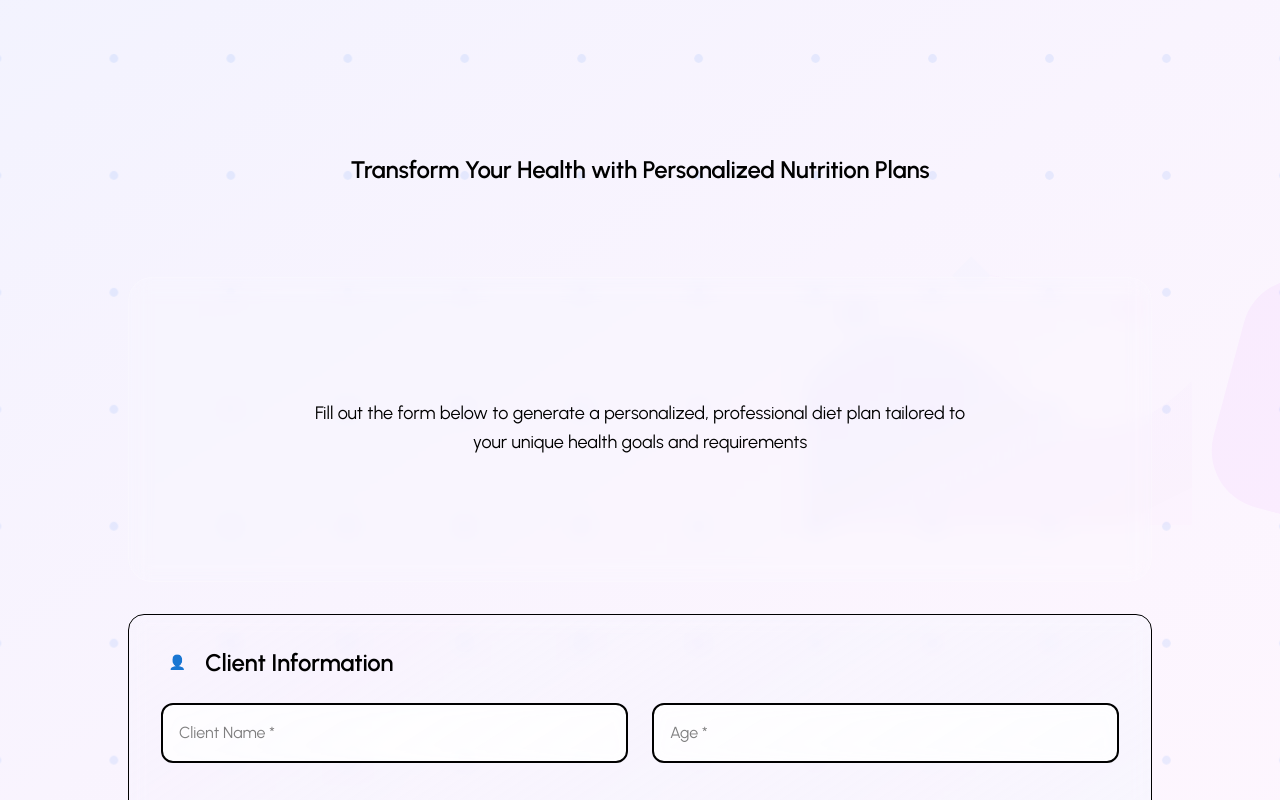
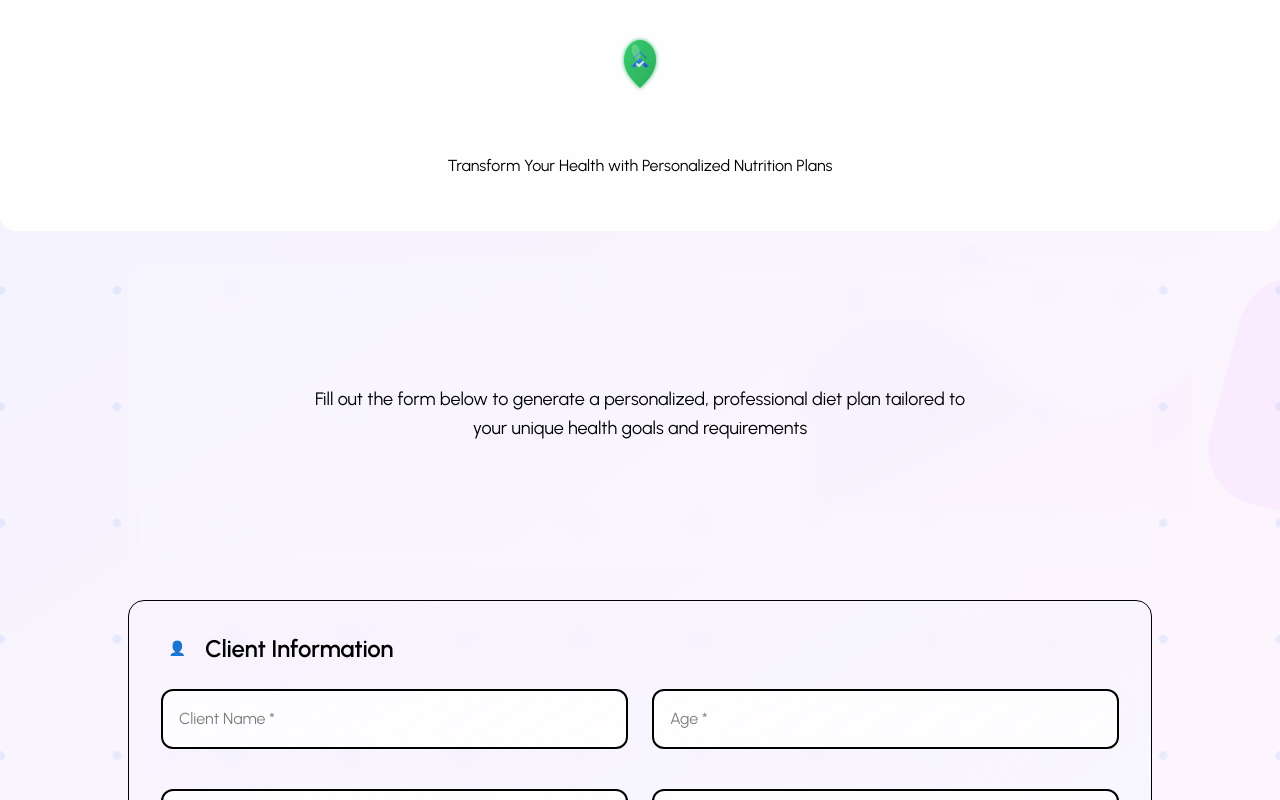
Before and after one commit to ShahidAktarMir/priya-diet-app, a React (Vite) app: page / in a window 1280 px wide. Shown: the top 800 px of the page. Built offline with nearby package versions, Linux system fonts and the light colour scheme.

Commit message:
Implement Premium Header Design

```diff
--- a/src/App.jsx
+++ b/src/App.jsx
@@ -34,22 +34,28 @@
 
         {/* Main content with page transitions */}
         <PageTransition transition="fade" duration={500}>
-          <div className="container mx-auto px-4">
-            <AnimatedSection
-              animation="animate-slide-in-down"
-              className="text-center py-8"
-            >
-              <h1 className="text-display text-6xl md:text-7xl lg:text-8xl bg-gradient-to-r from-primary-600 via-accent-500 to-primary-700 bg-clip-text text-transparent font-bold mb-4">
-                Priya Jana
+          {/* Premium Header */}
+          <header className="flex flex-col items-center justify-center py-8 px-4 bg-white/90 backdrop-blur-sm shadow-soft rounded-b-2xl mb-8 border-b border-white/20">
+            <AnimatedSection animation="animate-scale-in" className="flex flex-col items-center">
+              <img
+                src="/assets/svg/logo-leaf-progress.svg"
+                alt="Priya Jana Diet Plan App Logo - Leaf of Progress"
+                className="w-16 h-16 mb-3 animate-float"
+                style={{ animationDelay: '0.5s' }}
+              />
+              <h1 className="text-2xl md:text-3xl font-extrabold bg-gradient-to-r from-success-600 to-primary-700 bg-clip-text text-transparent text-center leading-tight">
+                Priya Jana Diet Plan App
               </h1>
-              <p className="text-subheading text-xl md:text-2xl text-secondary-600 max-w-2xl mx-auto">
+              <p className="text-sm md:text-base text-secondary-600 mt-2 text-center max-w-md">
                 Transform Your Health with Personalized Nutrition Plans
               </p>
-              <div className="mt-6 flex justify-center">
-                <div className="w-24 h-1 bg-gradient-to-r from-primary-500 to-accent-500 rounded-full" />
+              <div className="mt-4 flex justify-center">
+                <div className="w-16 h-1 bg-gradient-to-r from-success-500 to-primary-500 rounded-full animate-pulse-soft" />
               </div>
             </AnimatedSection>
+          </header>
 
+          <div className="container mx-auto px-4">
             <AnimatedSection
               animation="animate-scale-in"
               delay={200}
```
Also changed, not shown: public/assets/svg/logo-leaf-progress.svg (added).
